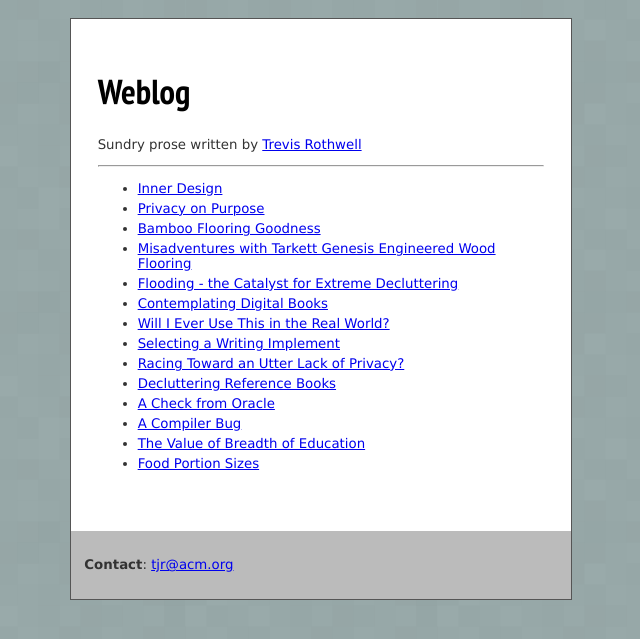
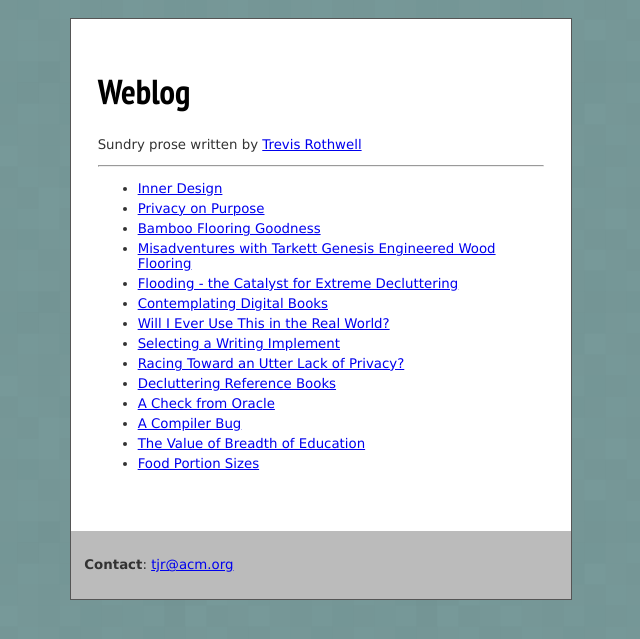
Before and after one commit to tjr/tjr.github.com, a Jekyll site: the page built from weblog/index.html, in a window 1280 px wide. Shown: the top 639 px of the page, without its empty margins (319-959 px from the left). Built offline with Jekyll 4.4.1, drawn with Linux system fonts in a browser that asks for light colours.

Commit message:
changed background color

```diff
--- a/css/modern.css
+++ b/css/modern.css
@@ -1,3 +1,4 @@
+/* Font Imports */
 @import url(http://fonts.googleapis.com/css?family=PT+Sans+Narrow:700);
 
 img.photo { border: 3px solid black; margin: 6px; margin-left: 24px; margin-right: 10px; }
@@ -5,7 +6,7 @@ body {
      padding-top: 10px;
      padding-bottom: 20px;
      text-align: center;
-     background-color: #9AA;
+     background-color: #799;
      background-image: url("/images/square_bg.png");
 }
 
```
